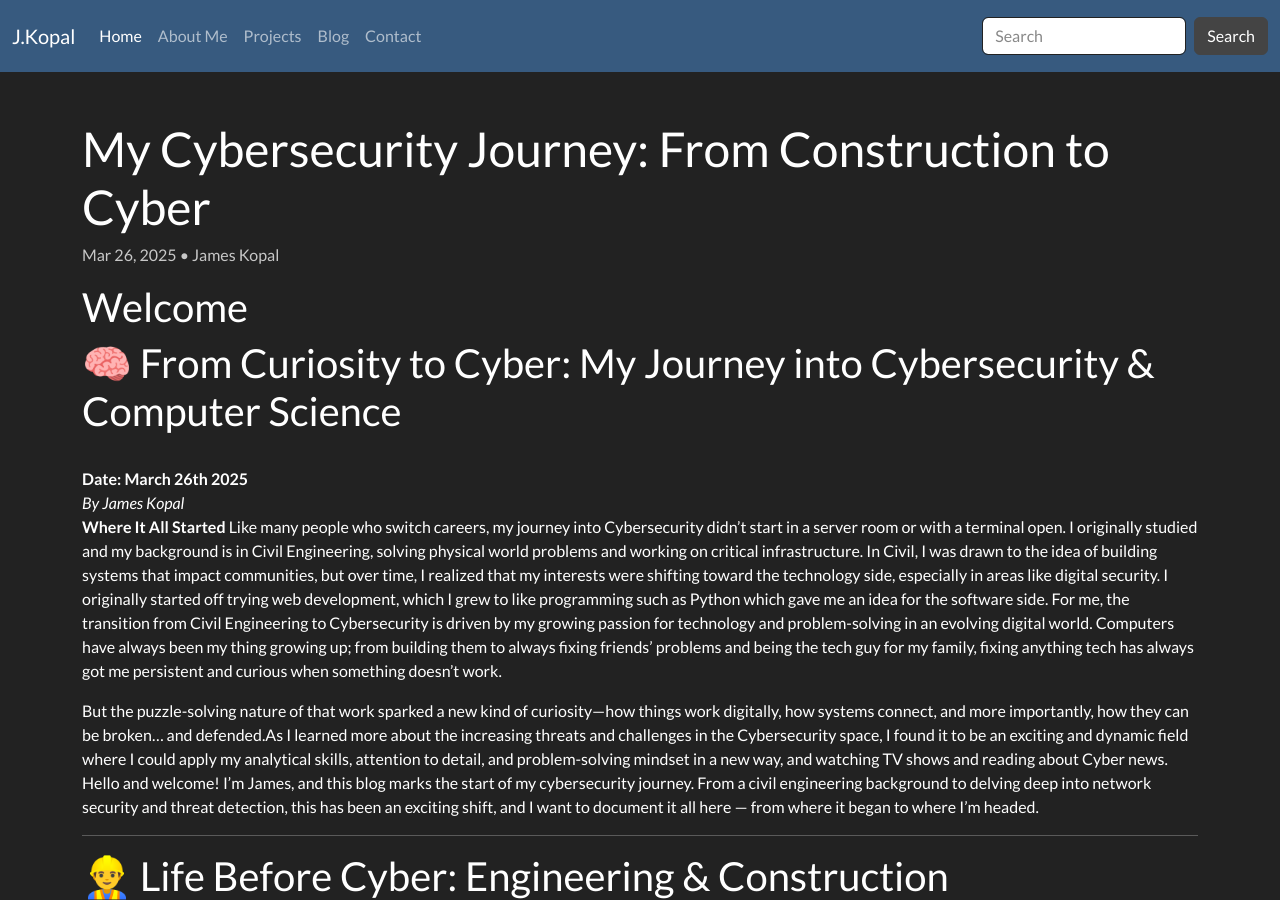
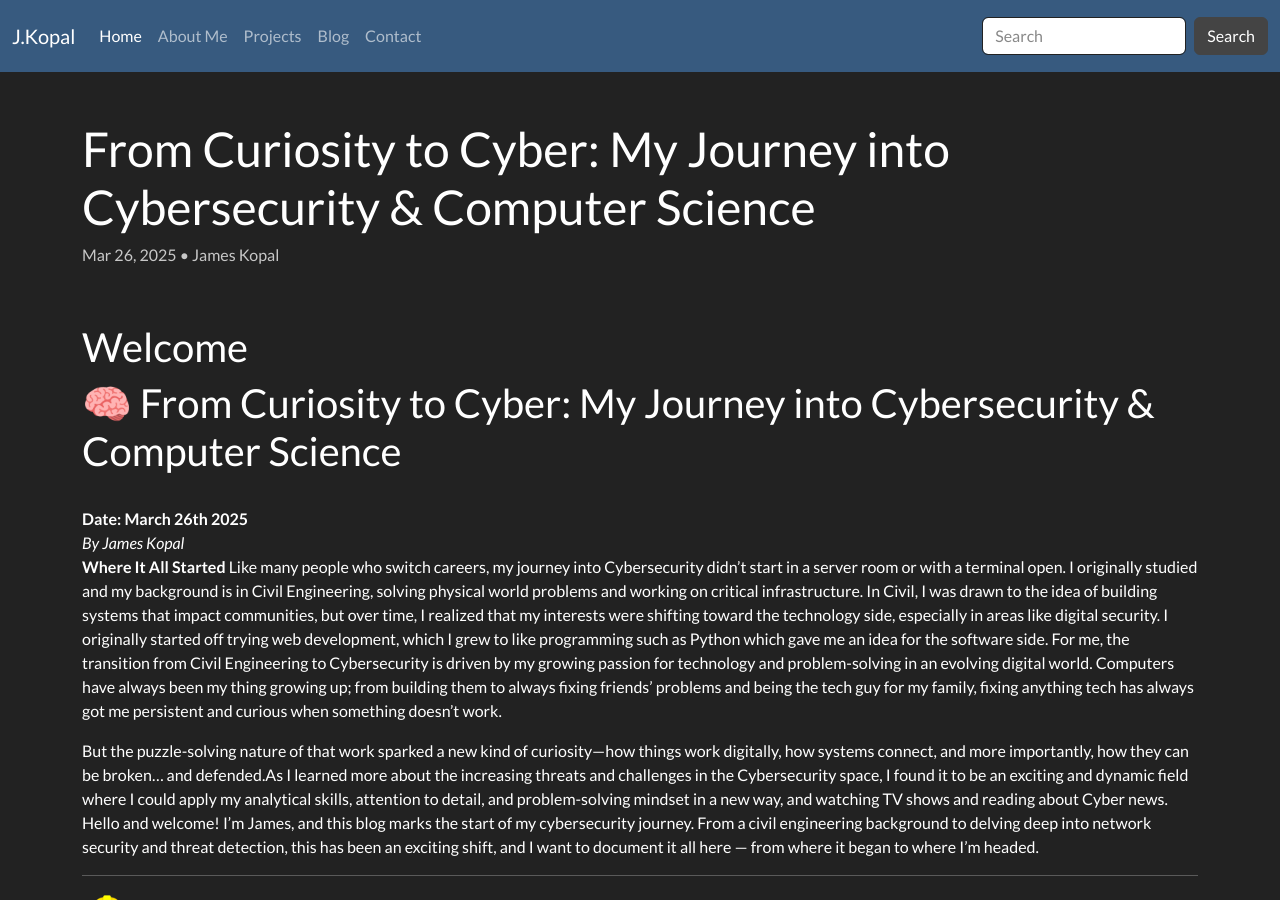
Before and after one commit to JKopal101/jkopal101.github.io, a Jekyll site: the page built from _posts/2025-03-26-my-cyber-journey.md, in a window 1280 px wide and 900 px high. Built offline with Jekyll 4.4.1, drawn with Linux system fonts in a browser that asks for light colours.

Commit message:
Update 2025-03-26-my-cyber-journey.md

```diff
--- a/_posts/2025-03-26-my-cyber-journey.md
+++ b/_posts/2025-03-26-my-cyber-journey.md
@@ -1,10 +1,10 @@
 ---
 layout: post
-title: "My Cybersecurity Journey: From Construction to Cyber"
+title: "From Curiosity to Cyber: My Journey into Cybersecurity & Computer Science"
 date: 2025-03-26
 author: James Kopal
 ---
-
+<br>
 
 ## Welcome
 
```
